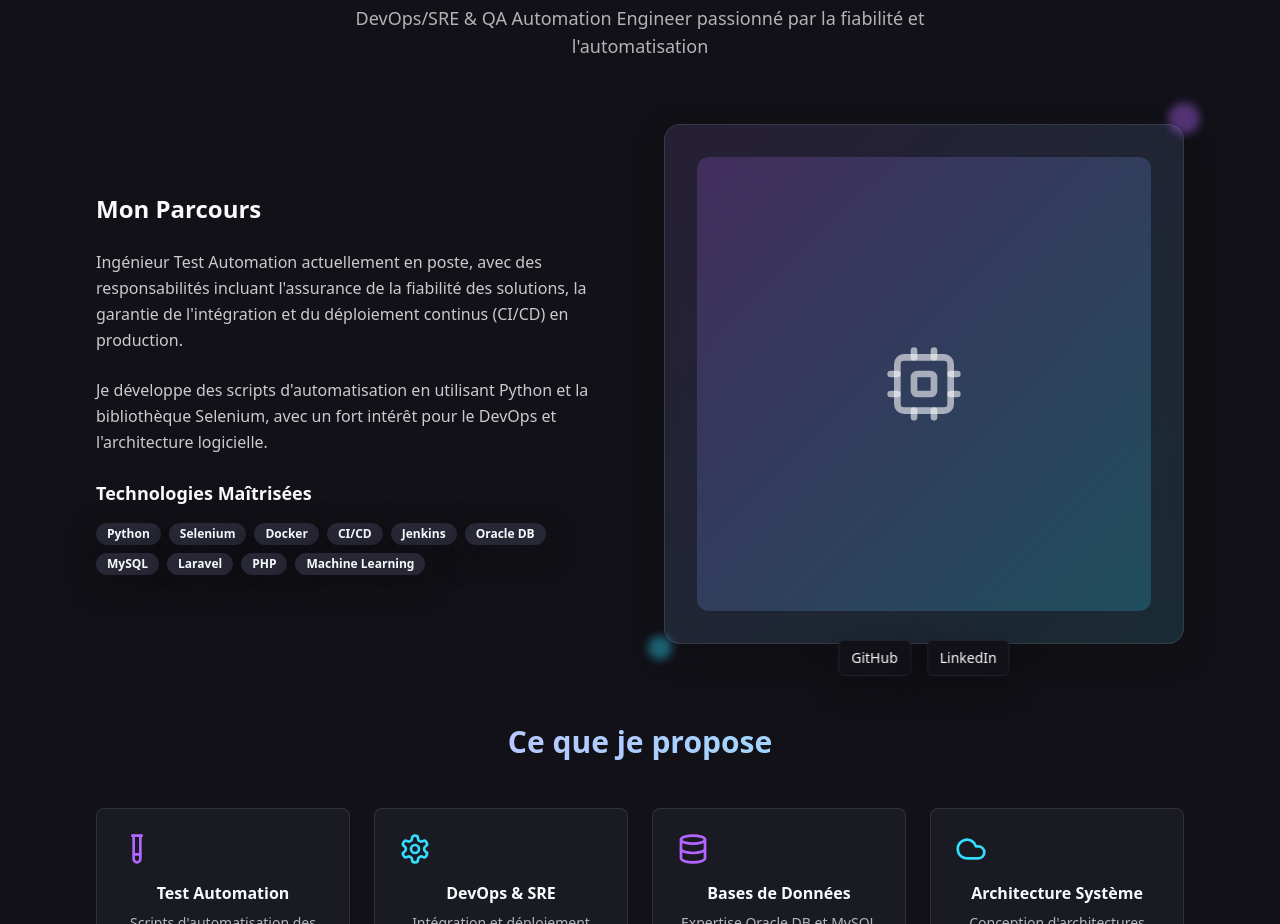
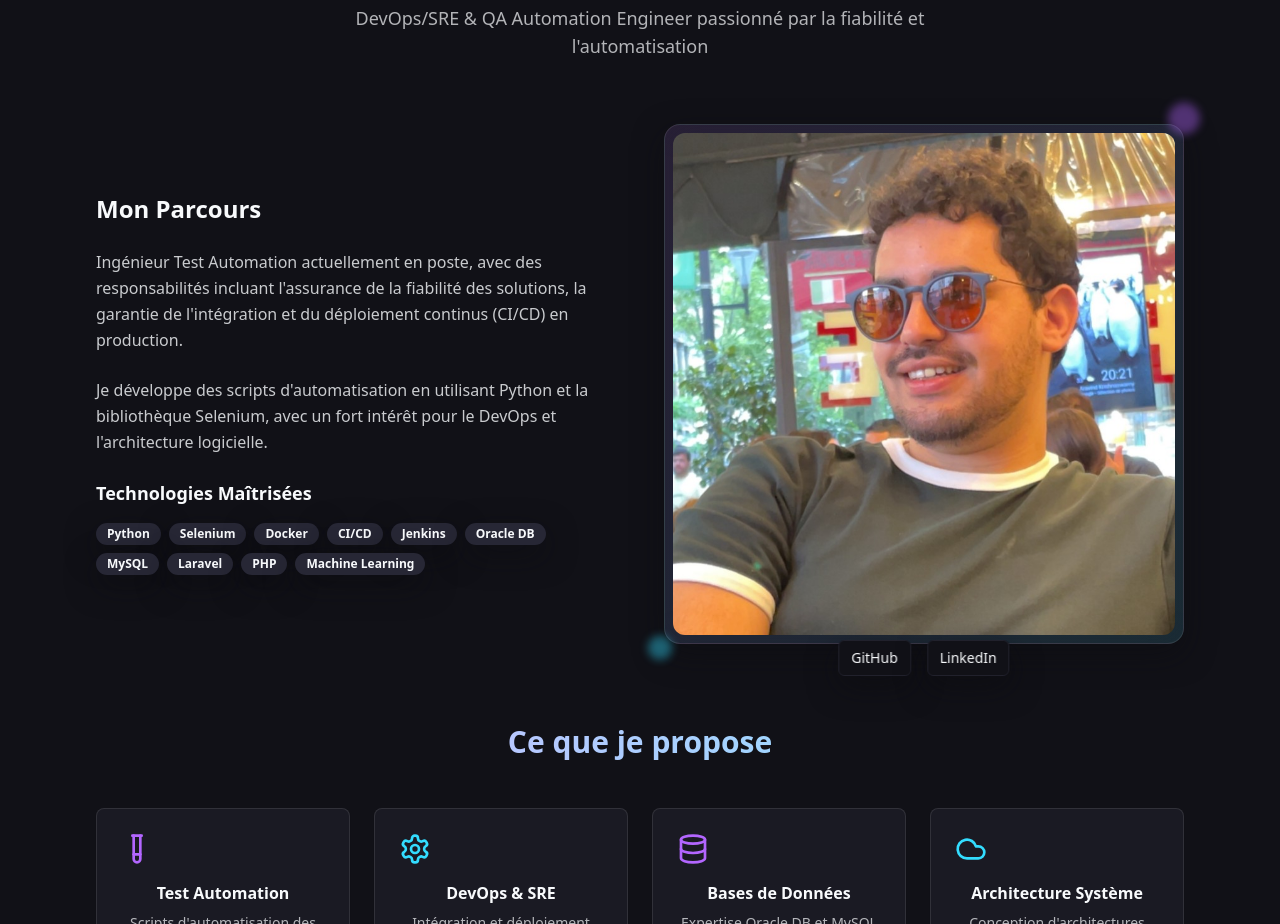
Before and after one commit to Ashraf-Khabar/achraf-khabar, a React (Vite) app: page / in a window 1280 px wide. Shown: the part 940-1864 px from the top of the page. Built offline with nearby package versions, Linux system fonts and the light colour scheme.

Commit message:
Add image to site
Add the provided image to the website.

```diff
--- a/src/components/About.tsx
+++ b/src/components/About.tsx
@@ -80,12 +80,14 @@ const About = () => {
             </div>
           </div>
 
-          {/* Profile Image Placeholder */}
+          {/* Profile Image */}
           <div className="relative animate-fade-in-scale" style={{ animationDelay: "0.4s" }}>
-            <div className="aspect-square rounded-2xl glass-card p-8 flex items-center justify-center bg-gradient-to-br from-primary/10 to-accent/10">
-              <div className="w-full h-full rounded-xl bg-gradient-to-br from-primary/20 to-accent/20 flex items-center justify-center">
-                <Cpu className="w-20 h-20 text-foreground/60" />
-              </div>
+            <div className="aspect-square rounded-2xl glass-card p-2 bg-gradient-to-br from-primary/10 to-accent/10">
+              <img
+                src="/lovable-uploads/5e06a28a-8b08-435d-a468-84c80b091cea.png"
+                alt="Ashraf Khabar - DevOps/SRE & QA Automation Engineer"
+                className="w-full h-full object-cover rounded-xl"
+              />
             </div>
 
             {/* Social Links */}
```
Also changed, not shown: public/lovable-uploads/5e06a28a-8b08-435d-a468-84c80b091cea.png (added).
